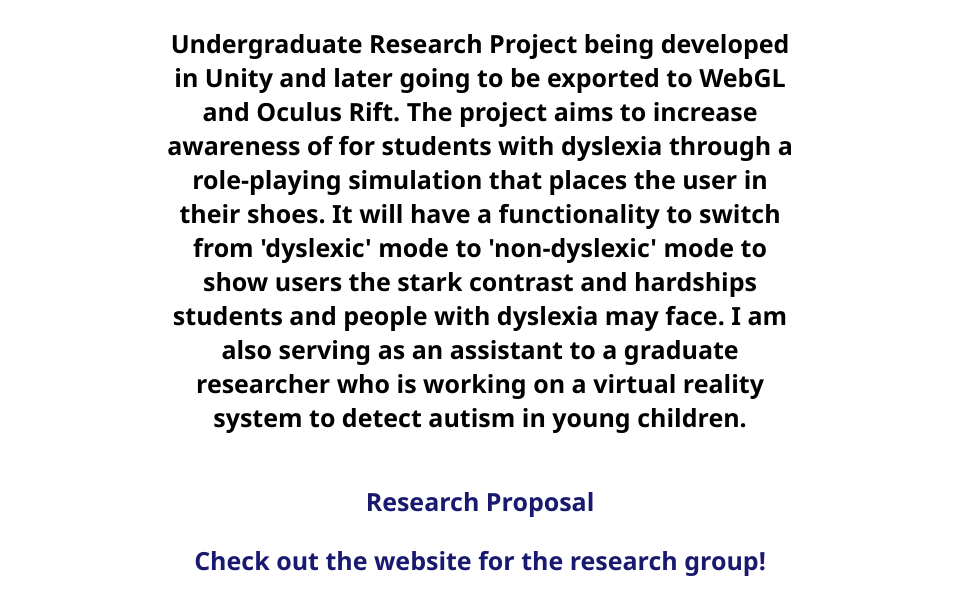
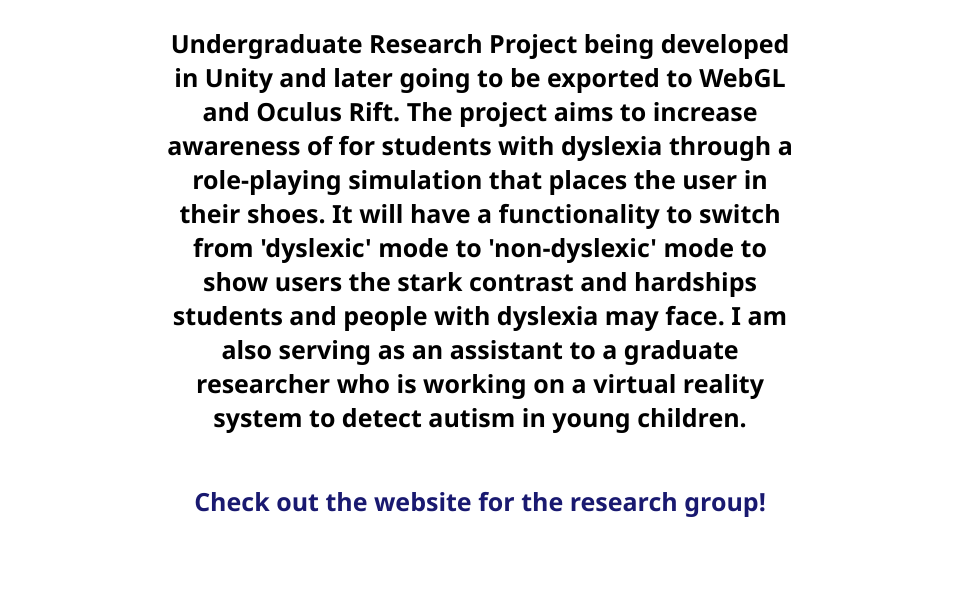
Before and after one commit to sgarcia22/sgarcia22.github.io, a plain HTML site: page verg.html in a window 1280 px wide. Shown: the part 505-1115 px from the top of the page, without its empty margins (160-1118 px from the left). After the commit the page ends 1056 px from the top, so only its background shows below. Drawn offline with Linux system fonts and the light colour scheme.

Commit message:
Removed Link

```diff
--- a/verg.html
+++ b/verg.html
@@ -20,9 +20,6 @@
 		<h3>Undergraduate Research Project being developed in Unity and later going to be exported to WebGL and Oculus Rift. The project aims to increase awareness of for students with dyslexia through a role-playing simulation that places the user in their shoes. It will have a functionality to switch from 'dyslexic' mode to 'non-dyslexic' mode to show users the stark contrast and hardships students and people with dyslexia may face. I am also serving as an assistant to a graduate researcher who is working on a virtual reality system to detect autism in young children. </h3>
 	</div>
 	<div align="center">
-		<a href="https://docs.google.com/document/d/1Sz7WJQXnx7lHenAXz8d2IwqXcRVY8JyeDPc5aO3YgRU/edit?usp=sharing"><h3 style="color: midnightblue; margin-bottom: 0px;">Research Proposal</h3></a>
-	</div>
-	<div align="center">
 		<a href="http://www.ufverg.com/"><h3 style="color: midnightblue">Check out the website for the research group!</h3></a>
 	</div>
 </body>
```
